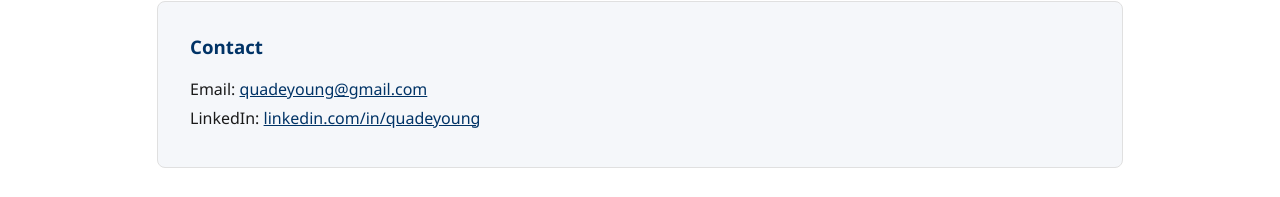
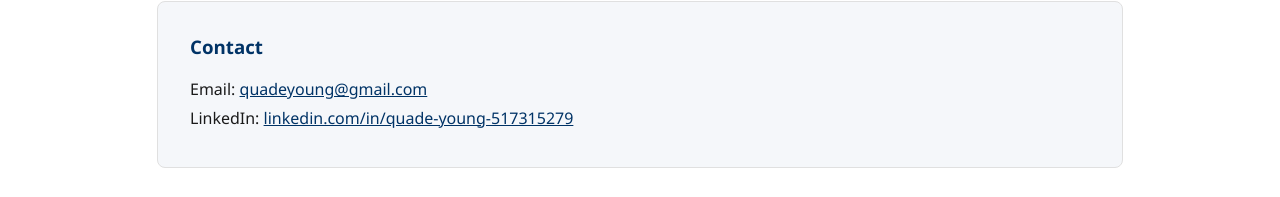
Before and after one commit to QuadeLYoung/Quades-Journal, a plain HTML site: page index.html in a window 1280 px wide. Shown: the part 1190-1387 px from the top of the page. Drawn offline with Linux system fonts and the light colour scheme.

Commit message:
Update index.html

```diff
--- a/index.html
+++ b/index.html
@@ -128,7 +128,7 @@
   <div class="contact" id="contact">
     <h3>Contact</h3>
     <p>Email: <a href="mailto:quadeyoung@gmail.com">quadeyoung@gmail.com</a></p>
-    <p>LinkedIn: <a href="https://www.linkedin.com/in/quadeyoung/" target="_blank">linkedin.com/in/quadeyoung</a></p>
+    <p>LinkedIn: <a href="https://www.linkedin.com/in/quade-young-517315279" target="_blank">linkedin.com/in/quade-young-517315279</a></p>
   </div>
   <div class="about" id="about">
     <h3>About Me</h3>
```
